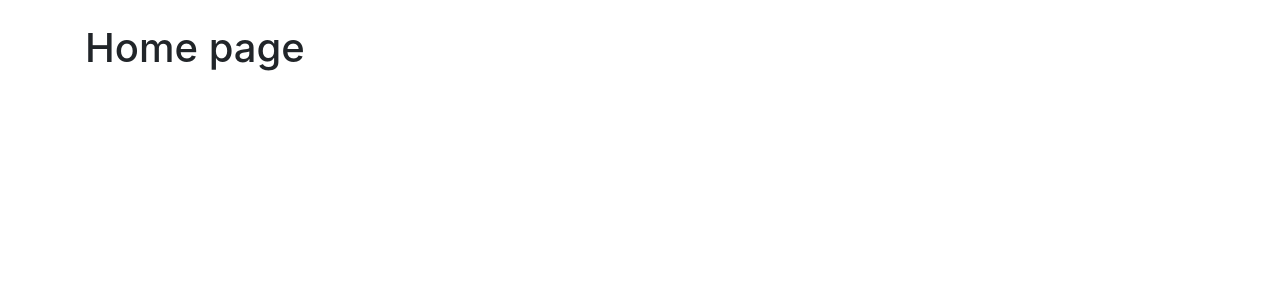
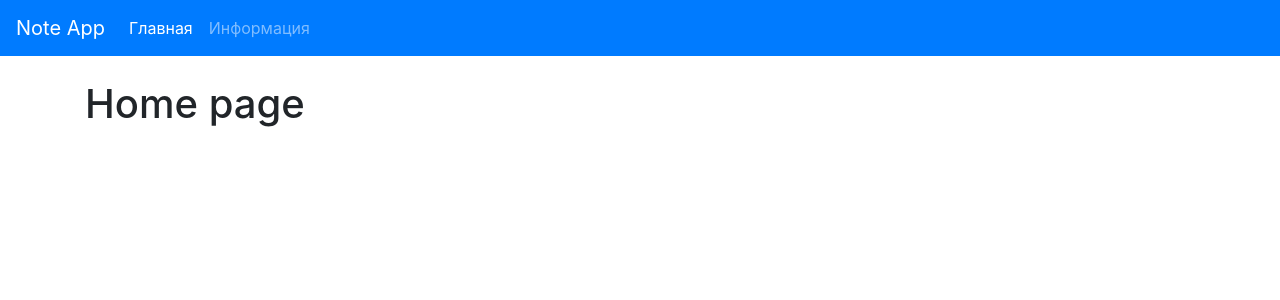
Before and after one commit to divasilevski/notelink-react, a React (Create React App) app: page / in a window 1280 px wide. Shown: the top 300 px of the page. Built offline with nearby package versions, Linux system fonts and the light colour scheme.

Commit message:
Navbar added

```diff
--- a/src/App.js
+++ b/src/App.js
@@ -1,10 +1,12 @@
 import { BrowserRouter, Route, Switch } from 'react-router-dom'
 import { Home } from './pages/Home'
 import { About } from './pages/About'
+import { Navbar } from './components/Navbar'
 
 function App() {
   return (
     <BrowserRouter>
+      <Navbar />
       <div className="container pt-4">
         <Switch>
           <Route path={'/'} exact component={Home} />
--- /dev/null
+++ b/src/components/Navbar.js
@@ -0,0 +1,30 @@
+import { NavLink } from "react-router-dom"
+
+export const Navbar = () => {
+  return (
+    <nav className="navbar navbar-dark navbar-expand-lg bg-primary">
+      <div className="navbar-brand">
+        Note App
+      </div>
+      <ul className="navbar-nav">
+        <li className="nav-item">
+          <NavLink
+            className="nav-link"
+            to="/"
+            exact
+          >
+            Главная
+          </NavLink>
+        </li>
+        <li className="nav-item">
+          <NavLink
+            className="nav-link"
+            to="/about"
+          >
+            Информация
+          </NavLink>
+        </li>
+      </ul>
+    </nav>
+  )
+}
```
